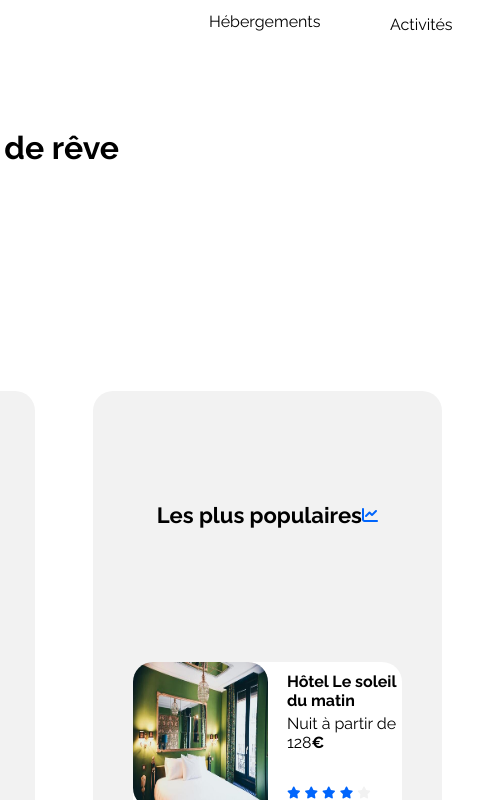
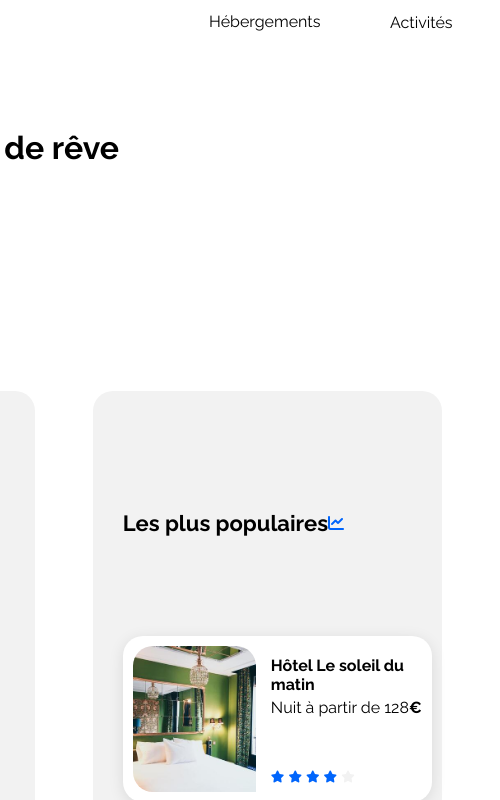
Before and after one commit to armadne/BOOKI-PROJET-MAIN, a plain HTML site: page index.html in a window 1280 px wide. Shown: the top 800 px of the page, 780-1280 px from the left. Drawn offline with Linux system fonts and the light colour scheme.

Commit message:
application css pour les cards partie: les plus populaires

```diff
--- a/css/style.css
+++ b/css/style.css
@@ -41,7 +41,7 @@ li.activite
 {
    width: 63px;
     height: 35px;
-    padding-top: 13px;
+    padding-top: 11px;
     margin-top: -22px;
 }
 
@@ -393,9 +393,8 @@ section.activitées-marseille  {
     width: 30%;
     display: flex;
     flex-wrap: wrap;
-    gap: 20px;
-    justify-content: center;
-    overflow-wrap:break-word;
+    gap: 10px;
+
 
 
 }
@@ -412,32 +411,39 @@ section.activitées-marseille  {
     align-items: center;
 }
 
+
+
+
 .populaires-cards .card {
-    display: flex;
-    margin-top: 33px;
-    width: 269px;
-    height: 146px;
-    top: 622px;
-    left: 326px;
-    border-radius: 20px;
+
+
+
+  display: flex;             /* Met le contenu en ligne */
+  align-items: center;       /* Aligne au centre */
+  gap: 15px;                 /* Espace entre image et texte */
+  padding: 10px;
+  width: 100%;
+  max-width: 370px;          /* Ajustable */
+  height: 146px;
+  border-radius: 20px;
+  background-color: white;
+  box-shadow: 0px 3px 15px rgba(0, 0, 0, 0.1);
+  margin-bottom: 20px;  /* ecart entre les cards*/
+
 
 
 }
 
 .populaires-cards img {
-   /* width: 33%;
-    height: 136px;
-    border-top-left-radius: 20px;
-    border-bottom-left-radius: 20px;*/
 
 
-    width: 135px;
-    height: 146px;
-    border-top-left-radius: 20px;
-    border-bottom-left-radius: 20px;
-    border-top-width: 5px;
-    border-bottom-width: 5px;
-    border-left-width: 5px;
+  width: 123px;
+  height: 100%;
+  object-fit: cover;
+  border-top-left-radius: 20px;
+  border-bottom-left-radius: 20px;
+
+
 
 }
 
@@ -446,22 +452,39 @@ section.activitées-marseille  {
 
 
 .populaires-cards .card-content {
-    width: 100%;
-    padding-left: 15px;
-    display: flex;
-    flex-direction: column;
-    justify-content: space-between;
-    box-sizing: border-box;
+
+  display: flex; /* flexbox afficher en horizontal par défault */
+  flex-direction: column;  /* les élements s'empilent verticalment */
+  justify-content: space-between; /* espace entre les textes entre par exemple : Hotel le soleil du matin, nuit à partir de 128euros et les etoile (notation)*/
+  height: 100%;
+  padding: 10px 0; /*marge interieur en haut et en bas = 10px et a droite et a gauche = 0px */
+  width: 100%; /* ETENDRE LA CARD AU MAX */
+
+
 
 }
 
+
 .populaires-cards .card-title {
+
     margin-top: 10px;
     margin-bottom: 4px;
+
+  /* CORRECT margin: 0;
+  font-size: 16px;
+  font-weight: 700;*/
 }
+
+
+
+
 
 .populaires-cards .card-subtitle {
     margin: 0;
+
+    /*margin: 0;
+  font-size: 14px;
+  font-weight: 400;*/
 }
 
 .populaires-cards .card-rating {
@@ -566,8 +589,8 @@ a {
     }
 
     .populaires-cards a {
-        width: 40%;
-        max-width: 100%;
+        width: 100%;
+        max-width: 369px;
     }
 
     .populaires-cards img
--- a/index.html
+++ b/index.html
@@ -12,6 +12,9 @@
         integrity="sha512-MV7K8+y+gLIBoVD59lQIYicR65iaqukzvf/nwasF0nqhPay5w/9lJmVM2hMDcnK1OnMGCdVK+iQrJ7lzPJQd1w=="
         crossorigin="anonymous" referrerpolicy="no-referrer" />
     <link rel="stylesheet" href="./css/style.css">
+
+
+
 </head>
 
 <body>
@@ -270,7 +273,7 @@
                             </article>
                         </a>
                         <a href="#">
-                            <article class="card">
+                            <article class="card" style="width: 100%; max-width: 369px;">
                                 <img src="./images/hebergements/febrian-zakaria2.jpg" alt="Image de la chambre d'hôtel montrant un lit">
                                 <div class="card-content">
                                     <div class="card-txt">
```
